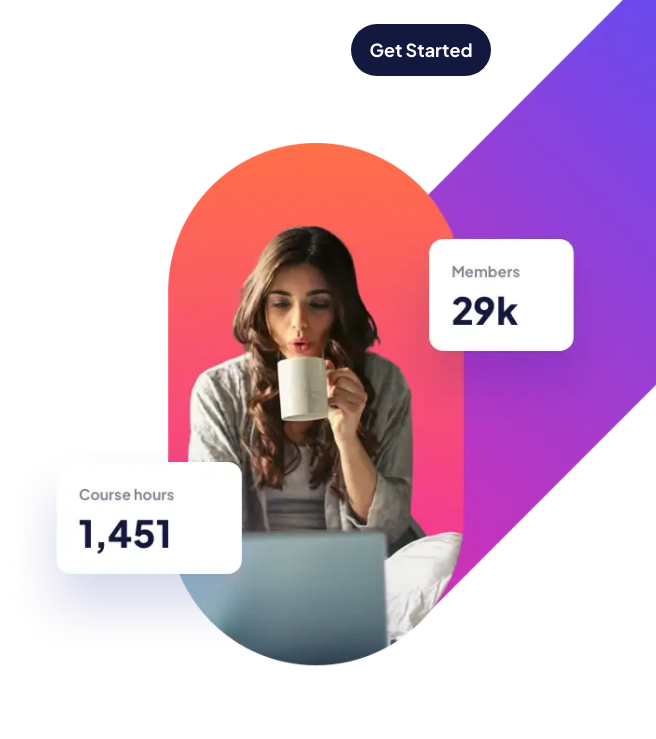
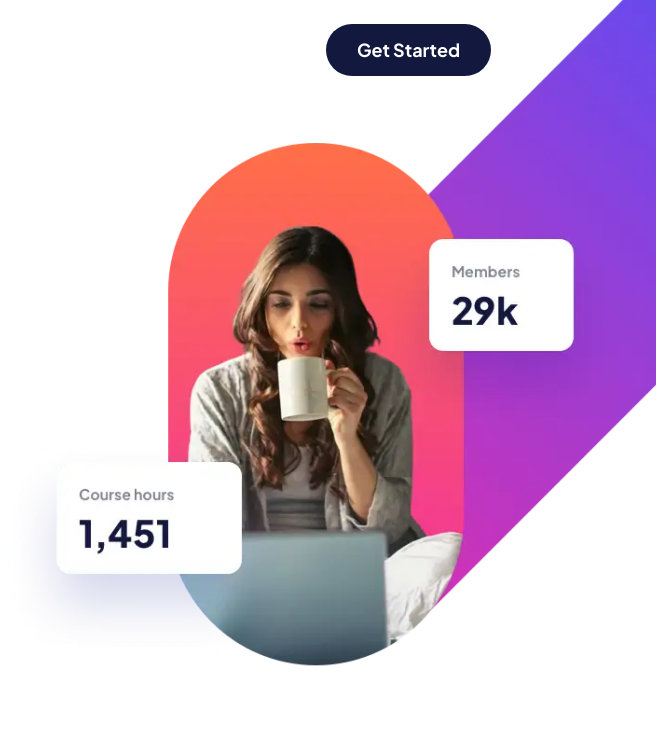
Before and after one commit to karolbanat/skilled-elearning-landing-page, a website: page index.html in a window 1280 px wide. Shown: the top 739 px of the page, 624-1280 px from the left. Drawn offline with nearby package versions, Linux system fonts and the light colour scheme; files that its build step writes are made by us from their sources.

Commit message:
Link button size change

```diff
--- a/src/sass/components/_link.scss
+++ b/src/sass/components/_link.scss
@@ -20,6 +20,7 @@
 
 		@media (min-width: $bp-large) {
 			padding: 1.6rem;
+			width: 16.5rem;
 			transition: opacity 0.4s ease-in-out;
 
 			&:hover {
@@ -33,7 +34,7 @@
 	}
 
 	&--primary {
-		padding: 1.8rem ;
+		padding: 1.8rem;
 		width: 16.5rem;
 		background-image: var(--clr-gradient-700);
 	}
```
